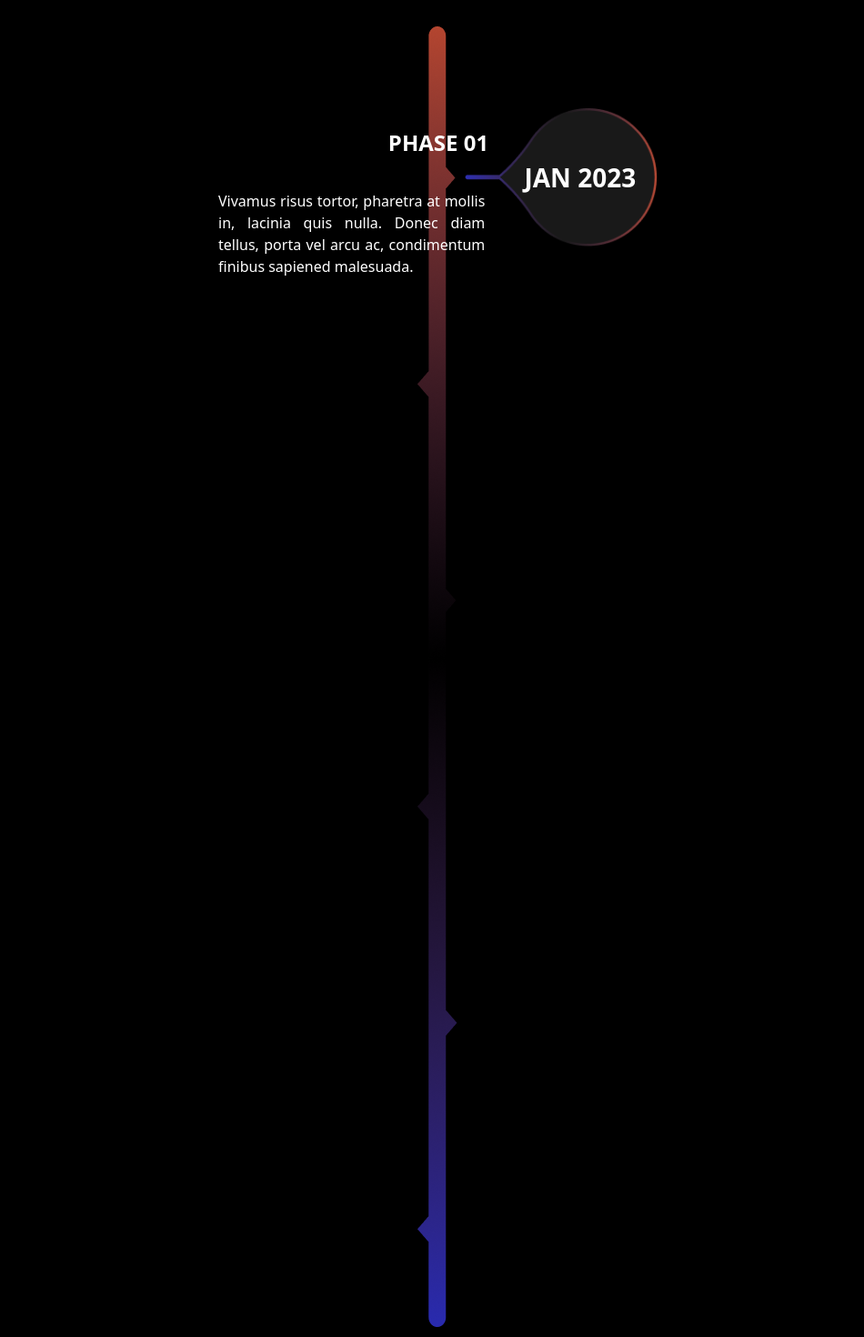
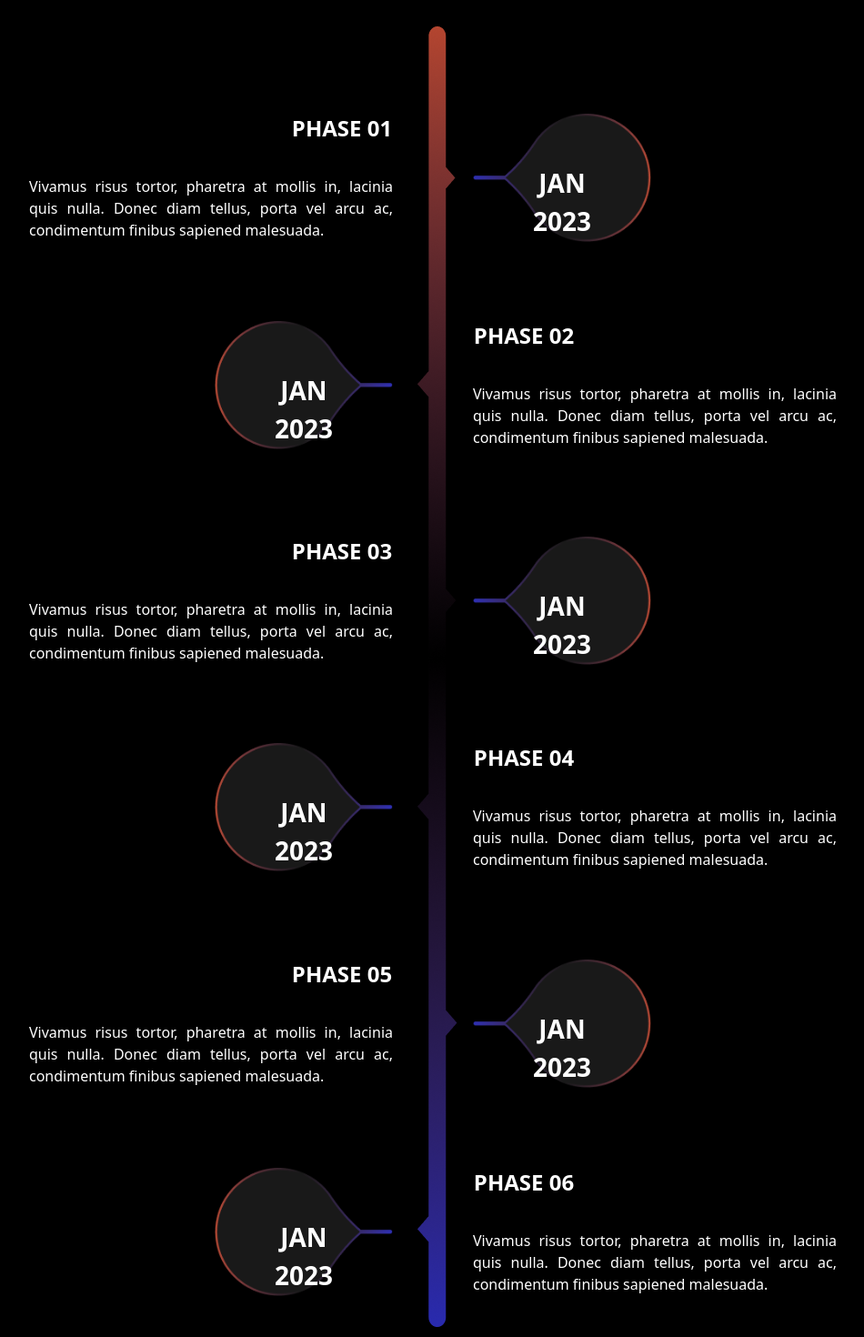
Before and after one commit to jahidhasan136/detox-project, a React (Vite) app: page / in a window 1280 px wide. Shown: the part 5060-6530 px from the top of the page at 91% size, without its empty margins (160-1110 px from the left). Built offline with nearby package versions, Linux system fonts and the light colour scheme.

Commit message:
added a lybell roadmap

```diff
--- a/src/Pages/Home/LybellRoadmap/LybellRoadmap.css
+++ b/src/Pages/Home/LybellRoadmap/LybellRoadmap.css
@@ -3,3 +3,8 @@
     background-repeat: no-repeat;
     background-size: contain;
 }
+.leftUnicon{
+    background-image: url('../../../assets/roadmap/leftUnicon.png');
+    background-repeat: no-repeat;
+    background-size: contain;
+}
--- a/src/Pages/Home/LybellRoadmap/LybellRoadmap.jsx
+++ b/src/Pages/Home/LybellRoadmap/LybellRoadmap.jsx
@@ -8,13 +8,76 @@ const LybellRoadmap = () => {
             <p className='text-lg mb-[60px] w-1/2 mx-auto'>Maecenas condimentum bibendum efficitur. Phasellus leo orci, tincidunt at eagestas ut, ultricies sit amet libero. Suspendisse vel auctor quam, accumsan feugiat arcu. In a justo magna.</p>
             <div className='flex justify-center relative'>
                 <img src={lineUnicon} alt="" />
-                <div>
-                    <div className='absolute left-[400px] top-28'>
-                        <h2 className='text-2xl font-bold w-[55%] mb-9 uppercase'>Phase 01</h2>
-                        <p className='text-base w-1/3 text-justify'>Vivamus risus tortor, pharetra at mollis in, lacinia quis nulla. Donec diam tellus, porta vel arcu ac, condimentum finibus sapiened malesuada.</p>
+
+                {/* phase 1 */}
+
+                <div className='absolute top-[96px] flex'>
+                    <div className='absolute right-12 w-[400px]'>
+                        <h2 className='text-2xl font-bold ml-72 mb-9 uppercase'>Phase 01</h2>
+                        <p className='text-base text-justify'>Vivamus risus tortor, pharetra at mollis in, lacinia quis nulla. Donec diam tellus, porta vel arcu ac, condimentum finibus sapiened malesuada.</p>
                     </div>
-                    <div className='rightUnicon absolute top-[90px] ml-2'>
+                    <div className='rightUnicon absolute ml-10'>
                         <p className='font-bold text-[28px] uppercase px-[66px] py-[55px]'>Jan 2023</p>
+                    </div>
+                </div>
+
+                {/* phase 2 */}
+
+                <div className='absolute flex mt-[324px]'>
+                    <div className='leftUnicon absolute right-12'>
+                        <p className='font-bold text-[28px] uppercase px-[66px] py-[55px]'>Jan 2023</p>
+                    </div>
+                    <div className='absolute ml-10 w-[400px] '>
+                        <h2 className='text-2xl font-bold -ml-72 mb-9 uppercase'>Phase 02</h2>
+                        <p className='text-base text-justify'>Vivamus risus tortor, pharetra at mollis in, lacinia quis nulla. Donec diam tellus, porta vel arcu ac, condimentum finibus sapiened malesuada.</p>
+                    </div>
+                </div>
+
+                {/* phase 3 */}
+
+                <div className='absolute top-[96px] mt-[465px] flex'>
+                    <div className='absolute right-12 w-[400px]'>
+                        <h2 className='text-2xl font-bold ml-72 mb-9 uppercase'>Phase 03</h2>
+                        <p className='text-base text-justify'>Vivamus risus tortor, pharetra at mollis in, lacinia quis nulla. Donec diam tellus, porta vel arcu ac, condimentum finibus sapiened malesuada.</p>
+                    </div>
+                    <div className='rightUnicon absolute ml-10'>
+                        <p className='font-bold text-[28px] uppercase px-[66px] py-[55px]'>Jan 2023</p>
+                    </div>
+                </div>
+
+                {/* phase 4 */}
+
+                <div className='absolute flex mt-[788px]'>
+                    <div className='leftUnicon absolute right-12'>
+                        <p className='font-bold text-[28px] uppercase px-[66px] py-[55px]'>Jan 2023</p>
+                    </div>
+                    <div className='absolute ml-10 w-[400px] '>
+                        <h2 className='text-2xl font-bold -ml-72 mb-9 uppercase'>Phase 04</h2>
+                        <p className='text-base text-justify'>Vivamus risus tortor, pharetra at mollis in, lacinia quis nulla. Donec diam tellus, porta vel arcu ac, condimentum finibus sapiened malesuada.</p>
+                    </div>
+                </div>
+
+                {/* phase 5 */}
+
+                <div className='absolute top-[96px] mt-[930px] flex'>
+                    <div className='absolute right-12 w-[400px]'>
+                        <h2 className='text-2xl font-bold ml-72 mb-9 uppercase'>Phase 05</h2>
+                        <p className='text-base text-justify'>Vivamus risus tortor, pharetra at mollis in, lacinia quis nulla. Donec diam tellus, porta vel arcu ac, condimentum finibus sapiened malesuada.</p>
+                    </div>
+                    <div className='rightUnicon absolute ml-10'>
+                        <p className='font-bold text-[28px] uppercase px-[66px] py-[55px]'>Jan 2023</p>
+                    </div>
+                </div>
+
+                {/* phase 6 */}
+
+                <div className='absolute flex mt-[1255px]'>
+                    <div className='leftUnicon absolute right-12'>
+                        <p className='font-bold text-[28px] uppercase px-[66px] py-[55px]'>Jan 2023</p>
+                    </div>
+                    <div className='absolute ml-10 w-[400px] '>
+                        <h2 className='text-2xl font-bold -ml-72 mb-9 uppercase'>Phase 06</h2>
+                        <p className='text-base text-justify'>Vivamus risus tortor, pharetra at mollis in, lacinia quis nulla. Donec diam tellus, porta vel arcu ac, condimentum finibus sapiened malesuada.</p>
                     </div>
                 </div>
             </div>
```
